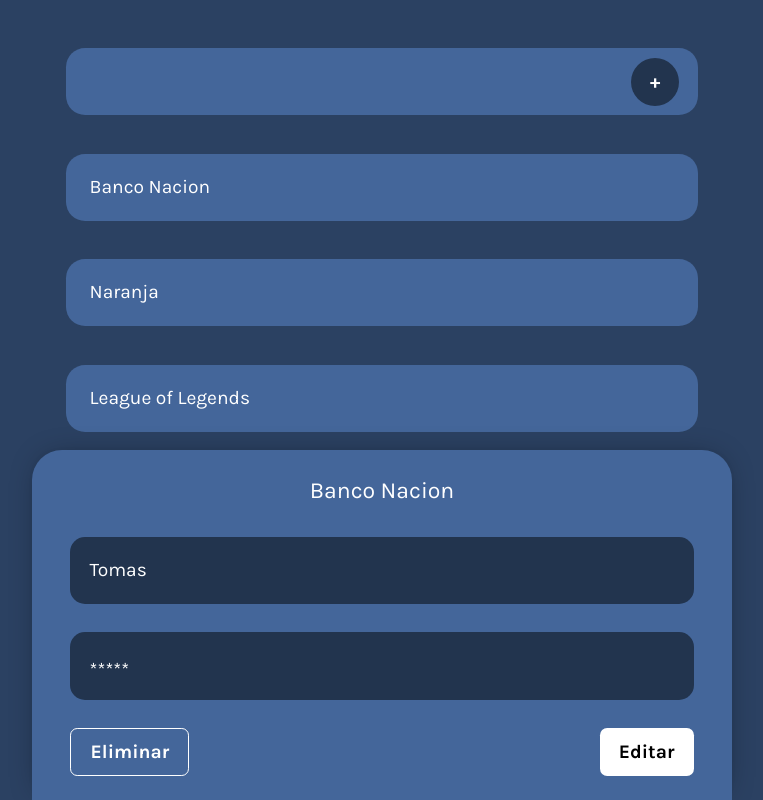
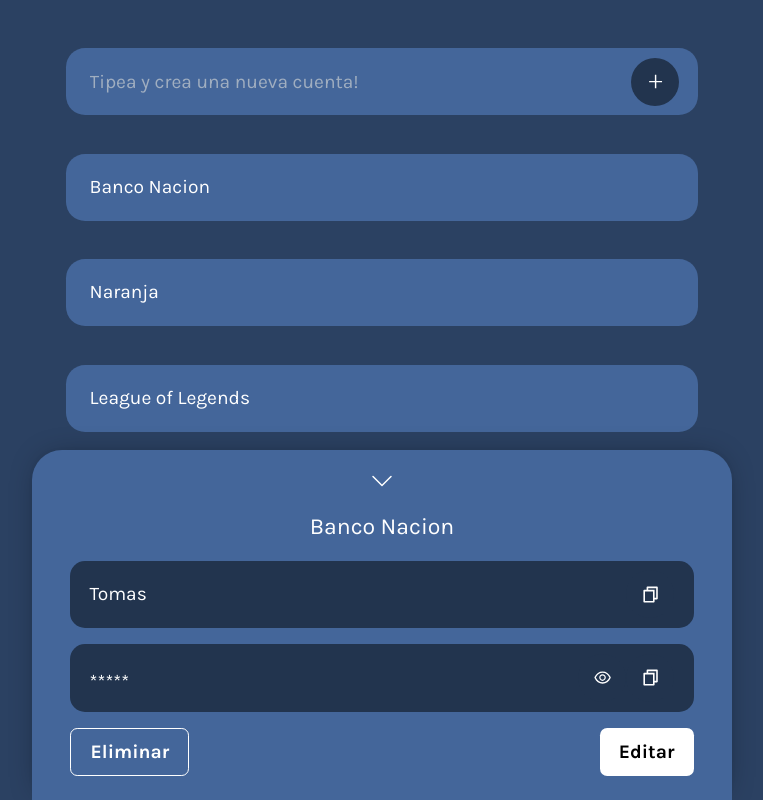
Before and after one commit to tomasbirbe/small-keeper, a React (Vite) app: page / in a window 1280 px wide. Both pictures are taken after a click on the item "Banco Nacion". Shown: the whole page, without its empty margins (258-1021 px from the left). Built offline with nearby package versions, Linux system fonts and the light colour scheme.

Commit message:
Add icons and its functionalities. Also add an autofocus when someone try to add a new account

```diff
--- a/src/Theme.ts
+++ b/src/Theme.ts
@@ -18,12 +18,26 @@
   colors: {
     primary: '#2B4162',
     primaryDarker: '#22344E',
+    primaryDarkerHover: '#1D2D43',
+    primaryDarkerActive: '#182538',
     secondary: '#44669A',
     danger: '#E75A7C',
     dangerDarker: '#E2325B',
   },
 
   components: {
+    Box: {
+      variants: {
+        user: {
+          bg: 'primaryDarker',
+          border: 'none',
+          display: 'flex',
+          borderRadius: '15px;',
+          paddingBlock: 4,
+          paddingInline: 4,
+        },
+      },
+    },
     Text: {
       variants: {
         title: {
@@ -54,7 +68,7 @@
     },
     Button: {
       baseStyle: {
-        _focus: { boxShadow: 'none' },
+        _focus: {},
         _hover: {},
         _active: {},
         _disabled: {},
@@ -84,6 +98,17 @@
             bg: 'danger',
             border: '1px solid',
             borderColor: 'danger',
+          },
+        },
+        iconButton: {
+          borderRadius: '50%',
+          padding: 0,
+          bg: 'primaryDarker',
+          _hover: {
+            bg: 'primaryDarkerHover',
+          },
+          _active: {
+            bg: 'primaryDarkerActive',
           },
         },
       },
--- a/src/components/AccountCard/AccountCard.tsx
+++ b/src/components/AccountCard/AccountCard.tsx
@@ -20,15 +20,12 @@
       0px 0px 4.1px -12px rgba(0, 0, 0, 0.245),
       0px 0px 7.4px -12px rgba(0, 0, 0, 0.292),
       0px 0px 13.8px -12px rgba(0, 0, 0, 0.352),
-      0px 0px 33px -12px rgba(0, 0, 0, 0.49)
-;
-
-    ;
-    "
+      0px 0px 33px -12px rgba(0, 0, 0, 0.49)"
       height="350px"
       justify="space-between"
       maxWidth="700px"
-      paddingBlock={5}
+      paddingBlockEnd={5}
+      paddingBlockStart={4}
       paddingInline={8}
       position="absolute"
       spacing={0}
--- a/src/components/Home.tsx
+++ b/src/components/Home.tsx
@@ -1,5 +1,19 @@
-import { Box, Button, Divider, Input, List, ListItem, Stack, Text } from '@chakra-ui/react';
-import React, { useEffect, useState } from 'react';
+import {
+  Box,
+  Button,
+  Divider,
+  Icon,
+  Input,
+  List,
+  ListItem,
+  Stack,
+  Text,
+  useToast,
+} from '@chakra-ui/react';
+import React, { useEffect, useRef, useState } from 'react';
+import { BsChevronDown } from 'react-icons/bs';
+import { RiFileCopyLine } from 'react-icons/ri';
+import { AiOutlineEye, AiOutlineEyeInvisible, AiOutlinePlus } from 'react-icons/ai';
 import { entry } from 'types/types';
 
 import AccountCard from './AccountCard/AccountCard';
@@ -22,14 +36,27 @@
   password: '',
 };
 
+/* -------------------------------------------------------------------------- */
+/*                                    To do                                   */
+/* -------------------------------------------------------------------------- */
+
+/*
+  1- Split code based on its functionality.
+  2- Fix tabIndex default or tab order.
+  3- Try with Kent c Dodd's modal model.
+*/
+
 export default function Home() {
   const [entries, setEntries] = useState(INITIAL_ENTRIES);
   const [entry, setEntry] = useState<entry>(INITIAL_ENTRY);
   const [modifiedEntry, setModifiedEntry] = useState<entry>(INITIAL_ENTRY);
   const [isCreatingEntry, setIsCreatingEntry] = useState<boolean>(false);
   const [modalIsOpen, setModalIsOpen] = useState<boolean>(false);
-  const [isEdit, setIsEdit] = useState(false);
-  const [isDeleting, setIsDeleting] = useState(false);
+  const [isEdit, setIsEdit] = useState<boolean>(false);
+  const [isDeleting, setIsDeleting] = useState<boolean>(false);
+  const [isPasswordHide, setIsPasswordHide] = useState<boolean>(true);
+  const inputRef = useRef<any>();
+  const toast = useToast();
 
   function openModal(entry: entry) {
     setModalIsOpen(true);
@@ -77,12 +104,40 @@
     return password;
   }
 
+  useEffect(() => {
+    if (isCreatingEntry) {
+      (document.querySelector('#newUser') as HTMLInputElement).focus();
+    }
+  }, [isCreatingEntry]);
+
+  useEffect(() => {
+    if (isEdit === true) {
+      (document.querySelector('#modifyAccountName') as HTMLInputElement).focus();
+    }
+  }, [isEdit]);
+
   function createNewEntry(e: any) {
     e.preventDefault();
     const newEntry = e.target[0].value.trim();
 
     if (newEntry === '') {
       e.target[0].value = newEntry;
+      toast({
+        duration: 2000,
+        position: 'top-right',
+        render: () => (
+          <Box
+            bg="primaryDarker"
+            borderRadius="15px"
+            paddingBlock={2}
+            paddingInline={6}
+            textAlign="center"
+            width="fit-content"
+          >
+            <Text>La cuenta debe tener un nombre</Text>
+          </Box>
+        ),
+      });
 
       return '';
     }
@@ -93,6 +148,8 @@
 
   function closeNewEntryModal() {
     setIsCreatingEntry(false);
+    (document.getElementById('newUser') as HTMLInputElement)!.value = '';
+    (document.getElementById('newPassword') as HTMLInputElement)!.value = '';
   }
 
   function createEntry(e: any) {
@@ -111,6 +168,34 @@
     e.target[1].value = '';
   }
 
+  function togglePasswordVisibility() {
+    if (isPasswordHide) {
+      setIsPasswordHide(false);
+    } else {
+      setIsPasswordHide(true);
+    }
+  }
+
+  function copyValue(value: string) {
+    navigator.clipboard.writeText(value);
+    toast({
+      duration: 2000,
+      position: 'top-right',
+      render: () => (
+        <Box
+          bg="primaryDarker"
+          borderRadius="15px"
+          paddingBlock={2}
+          paddingInline={6}
+          textAlign="center"
+          width="fit-content"
+        >
+          Copiado!
+        </Box>
+      ),
+    });
+  }
+
   return (
     <>
       <Box
@@ -125,9 +210,15 @@
           <List align="center" justify="flex-start" listStyleType="none">
             <ListItem paddingBlock={2} paddingInlineEnd={4} paddingInlineStart={1}>
               <Stack as="form" direction="row" onSubmit={createNewEntry}>
-                <Input autoFocus _focus={{}} _hover={{}} border="none" />
-                <Button bg="primaryDarker" borderRadius="50%" type="submit">
-                  +
+                <Input
+                  autoFocus
+                  _focus={{}}
+                  _hover={{}}
+                  border="none"
+                  placeholder="Tipea y crea una nueva cuenta!"
+                />
+                <Button type="submit" variant="iconButton">
+                  <Icon as={AiOutlinePlus} />
                 </Button>
               </Stack>
             </ListItem>
@@ -146,7 +237,7 @@
         <ModalForm id="createForm" showForm={isCreatingEntry} onSubmit={createEntry}>
           <Text fontSize="1.4em">{entry?.name}</Text>
           <Divider />
-          <Field id="newUser" label="Usuario" />
+          <Field id="newUser" inputRef={inputRef} label="Usuario" />
           <Field id="newPassword" label="Clave" type="password" />
           <Divider />
           <Stack flexDirection="row" justify="space-between" spacing={0}>
@@ -154,6 +245,103 @@
               Cancelar
             </Button>
             <Button form="createForm" type="submit" variant="primaryAction">
+              Guardar
+            </Button>
+          </Stack>
+        </ModalForm>
+      </Modal>
+
+      {/* Account modal */}
+
+      <Modal isOpen={modalIsOpen}>
+        <Overlay hideModal={dismissModal} />
+        <AccountCard isEntryDataOpen={modalIsOpen}>
+          <Button height="fit-content" onClick={dismissModal}>
+            <Icon as={BsChevronDown} boxSize={5} color="primary" />
+          </Button>
+          <Text variant="title">{entry?.name}</Text>
+          <Stack
+            align="center"
+            bg="primaryDarker"
+            borderRadius="15px"
+            direction="row"
+            justify="space-between"
+            paddingBlock={2}
+            paddingInline={4}
+            spacing={0}
+          >
+            <Text>{entry?.user}</Text>
+            <Stack direction="row" spacing={0}>
+              <Button variant="iconButton" onClick={() => copyValue(entry?.user)}>
+                <Icon as={RiFileCopyLine} />
+              </Button>
+            </Stack>
+          </Stack>
+          <Stack
+            align="center"
+            bg="primaryDarker"
+            borderRadius="15px"
+            direction="row"
+            justify="space-between"
+            paddingBlock={2}
+            paddingInline={4}
+            spacing={0}
+          >
+            <Text marginBlockStart={isPasswordHide ? 2 : 0}>
+              {isPasswordHide ? protectPassword(entry?.password) : entry?.password}
+            </Text>
+            <Stack direction="row" spacing={0}>
+              <Button variant="iconButton" onClick={togglePasswordVisibility}>
+                <Icon as={isPasswordHide ? AiOutlineEye : AiOutlineEyeInvisible} />
+              </Button>
+              <Button variant="iconButton" onClick={() => copyValue(entry?.password)}>
+                <Icon as={RiFileCopyLine} />
+              </Button>
+            </Stack>
+          </Stack>
+
+          <Stack align="center" flexDirection="row" justify="space-between" spacing="0">
+            <Button type="button" variant="dangerAction" onClick={() => setIsDeleting(true)}>
+              Eliminar
+            </Button>
+            <Button type="button" variant="primaryAction" onClick={() => setIsEdit(true)}>
+              Editar
+            </Button>
+          </Stack>
+        </AccountCard>
+      </Modal>
+
+      {/* Update modal */}
+
+      <Modal isOpen={isEdit} zIndex="1">
+        <ModalForm id="updateForm" showForm={isEdit} onSubmit={saveEntry}>
+          <Field
+            id="modifyAccountName"
+            label="Nombre de la cuenta"
+            value={modifiedEntry?.name}
+            onChange={(e) => setModifiedEntry({ ...modifiedEntry, name: e.target.value })}
+          />
+          <Divider />
+          <Field
+            id="modifyUser"
+            label="Usuario"
+            value={modifiedEntry?.user}
+            onChange={(e) => setModifiedEntry({ ...modifiedEntry, user: e.target.value })}
+          />
+          <Divider />
+          <Field
+            id="modifyPassword"
+            label="Clave"
+            type="password"
+            value={modifiedEntry?.password}
+            onChange={(e) => setModifiedEntry({ ...modifiedEntry, password: e.target.value })}
+          />
+          <Divider />
+          <Stack flexDirection="row" justify="space-between" spacing={0}>
+            <Button variant="secondaryAction" onClick={abortEdit}>
+              Cancelar
+            </Button>
+            <Button form="updateForm" type="submit" variant="primaryAction">
               Guardar
             </Button>
           </Stack>
@@ -177,72 +365,15 @@
           </Box>
           <Divider />
           <Stack direction="row" justify="space-between">
-            <Button variant="secondaryAction" onClick={() => setIsDeleting(false)}>
+            <Button variant="primaryAction" onClick={() => setIsDeleting(false)}>
               Cancelar
             </Button>
-            <Button _hover={{ bg: 'danger' }} variant="primaryAction" onClick={deleteEntry}>
+            <Button variant="dangerAction" onClick={deleteEntry}>
               Eliminar
             </Button>
           </Stack>
         </Stack>
       </Modal>
-
-      {/* Update modal */}
-
-      <Modal isOpen={isEdit} zIndex="1">
-        <ModalForm id="updateForm" showForm={isEdit} onSubmit={saveEntry}>
-          <Field
-            id="entryName"
-            label="Nombre de la cuenta"
-            value={modifiedEntry?.name}
-            onChange={(e) => setModifiedEntry({ ...modifiedEntry, name: e.target.value })}
-          />
-          <Divider />
-          <Field
-            id="user"
-            label="Usuario"
-            value={modifiedEntry?.user}
-            onChange={(e) => setModifiedEntry({ ...modifiedEntry, user: e.target.value })}
-          />
-          <Divider />
-          <Field
-            id="password"
-            label="Clave"
-            type="password"
-            value={modifiedEntry?.password}
-            onChange={(e) => setModifiedEntry({ ...modifiedEntry, password: e.target.value })}
-          />
-          <Divider />
-          <Stack flexDirection="row" justify="space-between" spacing={0}>
-            <Button variant="secondaryAction" onClick={abortEdit}>
-              Cancelar
-            </Button>
-            <Button form="updateForm" type="submit" variant="primaryAction">
-              Guardar
-            </Button>
-          </Stack>
-        </ModalForm>
-      </Modal>
-
-      {/* Account modal */}
-
-      <Modal isOpen={modalIsOpen}>
-        <Overlay hideModal={dismissModal} />
-        <AccountCard isEntryDataOpen={modalIsOpen}>
-          <Text variant="title">{entry?.name}</Text>
-          <Text variant="user">{entry?.user}</Text>
-          <Text variant="password">{protectPassword(entry?.password)}</Text>
-
-          <Stack align="center" flexDirection="row" justify="space-between" spacing="0">
-            <Button type="button" variant="dangerAction" onClick={() => setIsDeleting(true)}>
-              Eliminar
-            </Button>
-            <Button type="button" variant="primaryAction" onClick={() => setIsEdit(true)}>
-              Editar
-            </Button>
-          </Stack>
-        </AccountCard>
-      </Modal>
     </>
   );
 }
--- a/src/components/ModalForm/ModalForm.tsx
+++ b/src/components/ModalForm/ModalForm.tsx
@@ -28,7 +28,7 @@
       minWidth="300px"
       opacity={showForm ? '1' : '0'}
       paddingBlock={5}
-      paddingInline={8}
+      paddingInline={6}
       // transition="all 1000ms cubic-bezier(.43,0,0,1.24)"
       position="relative"
       transition="all 200ms ease-in-out"
```
Also changed, not shown: src/components/ModalForm/Field.tsx (+12 -2 lines).
